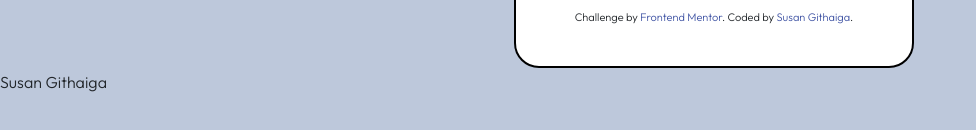
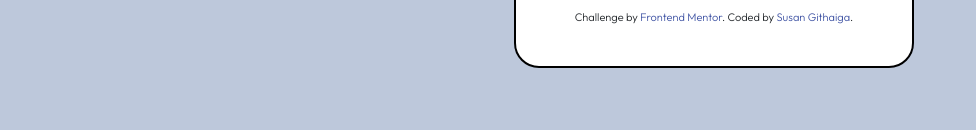
Before and after one commit to SusanGithaigaN/front-end-mentor-HTML-CSS-Bootstrap, a plain HTML site: page index.html in a window 1280 px wide. Shown: the part 582-712 px from the top of the page, without its empty margins (0-976 px from the left). Drawn offline with nearby package versions, Linux system fonts and the light colour scheme.

Commit message:
completed assignment

```diff
--- a/index.html
+++ b/index.html
@@ -36,8 +36,6 @@
   </div>
 
 
-<p>Susan Githaiga</p>
-
   <script src="https://code.jquery.com/jquery-3.2.1.slim.min.js" integrity="sha384-KJ3o2DKtIkvYIK3UENzmM7KCkRr/rE9/Qpg6aAZGJwFDMVNA/GpGFF93hXpG5KkN" crossorigin="anonymous"></script>
 <script src="https://cdn.jsdelivr.net/npm/popper.js@1.12.9/dist/umd/popper.min.js" integrity="sha384-ApNbgh9B+Y1QKtv3Rn7W3mgPxhU9K/ScQsAP7hUibX39j7fakFPskvXusvfa0b4Q" crossorigin="anonymous"></script>
 <script src="https://cdn.jsdelivr.net/npm/bootstrap@4.0.0/dist/js/bootstrap.min.js" integrity="sha384-JZR6Spejh4U02d8jOt6vLEHfe/JQGiRRSQQxSfFWpi1MquVdAyjUar5+76PVCmYl" crossorigin="anonymous"></script>
```
